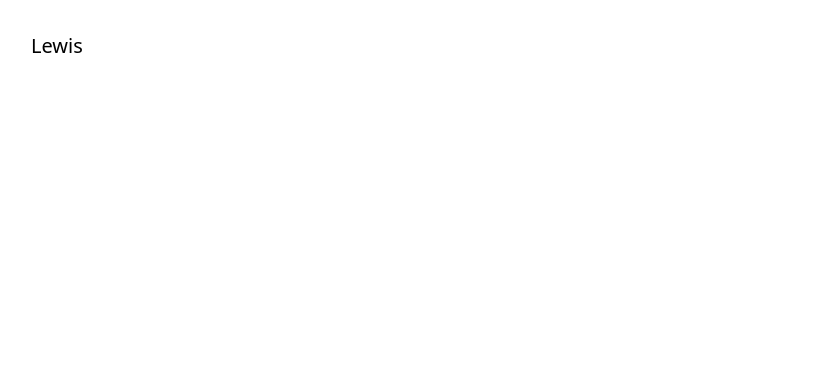
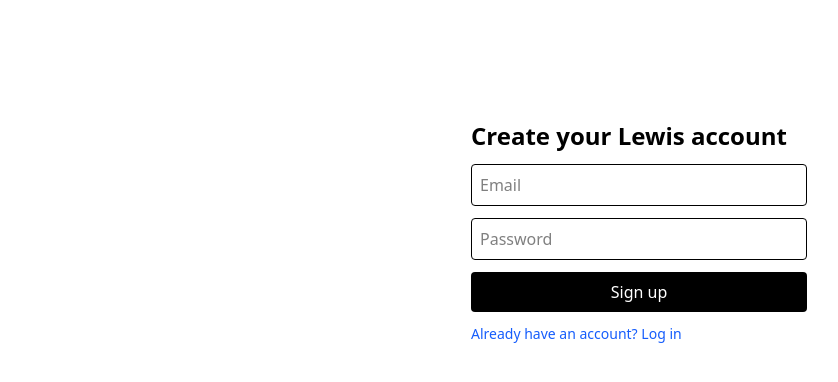
Before and after one commit to briceparrott1/Lewis, a React (Vite) app in the folder apps/web/: page /signup in a window 1280 px wide. Shown: the top 382 px of the page, without its empty margins (1-839 px from the left). Built offline with nearby package versions, Linux system fonts and the light colour scheme; no server answers.

Commit message:
feat(web): react-query root + auth context + login/signup + RequireAuth

```diff
--- /dev/null
+++ b/apps/web/src/App.tsx
@@ -0,0 +1,13 @@
+import { Routes, Route, Navigate } from "react-router-dom";
+import { Login } from "./pages/Login";
+import { Signup } from "./pages/Signup";
+
+export function App() {
+  return (
+    <Routes>
+      <Route path="/login" element={<Login />} />
+      <Route path="/signup" element={<Signup />} />
+      <Route path="*" element={<Navigate to="/login" replace />} />
+    </Routes>
+  );
+}
--- /dev/null
+++ b/apps/web/src/auth.tsx
@@ -0,0 +1,33 @@
+import { createContext, useContext, type ReactNode } from "react";
+import { useQuery, useQueryClient } from "@tanstack/react-query";
+import { api } from "./api";
+import type { User } from "./types";
+
+async function fetchMe(): Promise<User | null> {
+  try {
+    return (await api.get("/auth/me")) as User;
+  } catch {
+    return null;
+  }
+}
+
+interface AuthValue { user: User | null; loading: boolean; refresh: () => void; }
+const Ctx = createContext<AuthValue>({ user: null, loading: true, refresh: () => {} });
+
+export function AuthProvider({ children }: { children: ReactNode }) {
+  const qc = useQueryClient();
+  const { data, isLoading } = useQuery({ queryKey: ["me"], queryFn: fetchMe });
+  return (
+    <Ctx.Provider
+      value={{
+        user: data ?? null,
+        loading: isLoading,
+        refresh: () => qc.invalidateQueries({ queryKey: ["me"] }),
+      }}
+    >
+      {children}
+    </Ctx.Provider>
+  );
+}
+
+export const useAuth = () => useContext(Ctx);
--- /dev/null
+++ b/apps/web/src/components/RequireAuth.tsx
@@ -0,0 +1,10 @@
+import type { ReactNode } from "react";
+import { Navigate } from "react-router-dom";
+import { useAuth } from "../auth";
+
+export function RequireAuth({ children }: { children: ReactNode }) {
+  const { user, loading } = useAuth();
+  if (loading) return <div className="p-8">Loading…</div>;
+  if (!user) return <Navigate to="/login" replace />;
+  return <>{children}</>;
+}
--- a/apps/web/src/main.tsx
+++ b/apps/web/src/main.tsx
@@ -1,9 +1,21 @@
 import { StrictMode } from "react";
 import { createRoot } from "react-dom/client";
+import { QueryClient, QueryClientProvider } from "@tanstack/react-query";
+import { BrowserRouter } from "react-router-dom";
+import { AuthProvider } from "./auth";
+import { App } from "./App";
 import "./index.css";
+
+const qc = new QueryClient({ defaultOptions: { queries: { retry: false } } });
 
 createRoot(document.getElementById("root")!).render(
   <StrictMode>
-    <div className="p-8 text-xl">Lewis</div>
+    <QueryClientProvider client={qc}>
+      <BrowserRouter>
+        <AuthProvider>
+          <App />
+        </AuthProvider>
+      </BrowserRouter>
+    </QueryClientProvider>
   </StrictMode>,
 );
--- /dev/null
+++ b/apps/web/src/pages/Login.tsx
@@ -0,0 +1,37 @@
+import { useState } from "react";
+import { useNavigate, Link } from "react-router-dom";
+import { api } from "../api";
+import { useAuth } from "../auth";
+
+export function Login() {
+  const [email, setEmail] = useState("");
+  const [password, setPassword] = useState("");
+  const [error, setError] = useState("");
+  const nav = useNavigate();
+  const { refresh } = useAuth();
+
+  async function submit(e: React.FormEvent) {
+    e.preventDefault();
+    setError("");
+    try {
+      await api.post("/auth/login", { email, password });
+      refresh();
+      nav("/");
+    } catch {
+      setError("Invalid email or password");
+    }
+  }
+
+  return (
+    <form onSubmit={submit} className="mx-auto mt-24 flex max-w-sm flex-col gap-3 p-6">
+      <h1 className="text-2xl font-semibold">Log in to Lewis</h1>
+      <input aria-label="email" className="rounded border p-2" placeholder="Email"
+        value={email} onChange={(e) => setEmail(e.target.value)} />
+      <input aria-label="password" type="password" className="rounded border p-2"
+        placeholder="Password" value={password} onChange={(e) => setPassword(e.target.value)} />
+      {error && <p className="text-sm text-red-600">{error}</p>}
+      <button className="rounded bg-black p-2 text-white" type="submit">Log in</button>
+      <Link className="text-sm text-blue-600" to="/signup">Need an account? Sign up</Link>
+    </form>
+  );
+}
--- /dev/null
+++ b/apps/web/src/pages/Signup.tsx
@@ -0,0 +1,37 @@
+import { useState } from "react";
+import { useNavigate, Link } from "react-router-dom";
+import { api } from "../api";
+import { useAuth } from "../auth";
+
+export function Signup() {
+  const [email, setEmail] = useState("");
+  const [password, setPassword] = useState("");
+  const [error, setError] = useState("");
+  const nav = useNavigate();
+  const { refresh } = useAuth();
+
+  async function submit(e: React.FormEvent) {
+    e.preventDefault();
+    setError("");
+    try {
+      await api.post("/auth/signup", { email, password });
+      refresh();
+      nav("/");
+    } catch {
+      setError("Invalid email or password");
+    }
+  }
+
+  return (
+    <form onSubmit={submit} className="mx-auto mt-24 flex max-w-sm flex-col gap-3 p-6">
+      <h1 className="text-2xl font-semibold">Create your Lewis account</h1>
+      <input aria-label="email" className="rounded border p-2" placeholder="Email"
+        value={email} onChange={(e) => setEmail(e.target.value)} />
+      <input aria-label="password" type="password" className="rounded border p-2"
+        placeholder="Password" value={password} onChange={(e) => setPassword(e.target.value)} />
+      {error && <p className="text-sm text-red-600">{error}</p>}
+      <button className="rounded bg-black p-2 text-white" type="submit">Sign up</button>
+      <Link className="text-sm text-blue-600" to="/login">Already have an account? Log in</Link>
+    </form>
+  );
+}
```
Also changed, not shown: 1 other file (tests, documents, lock files or other folders).
